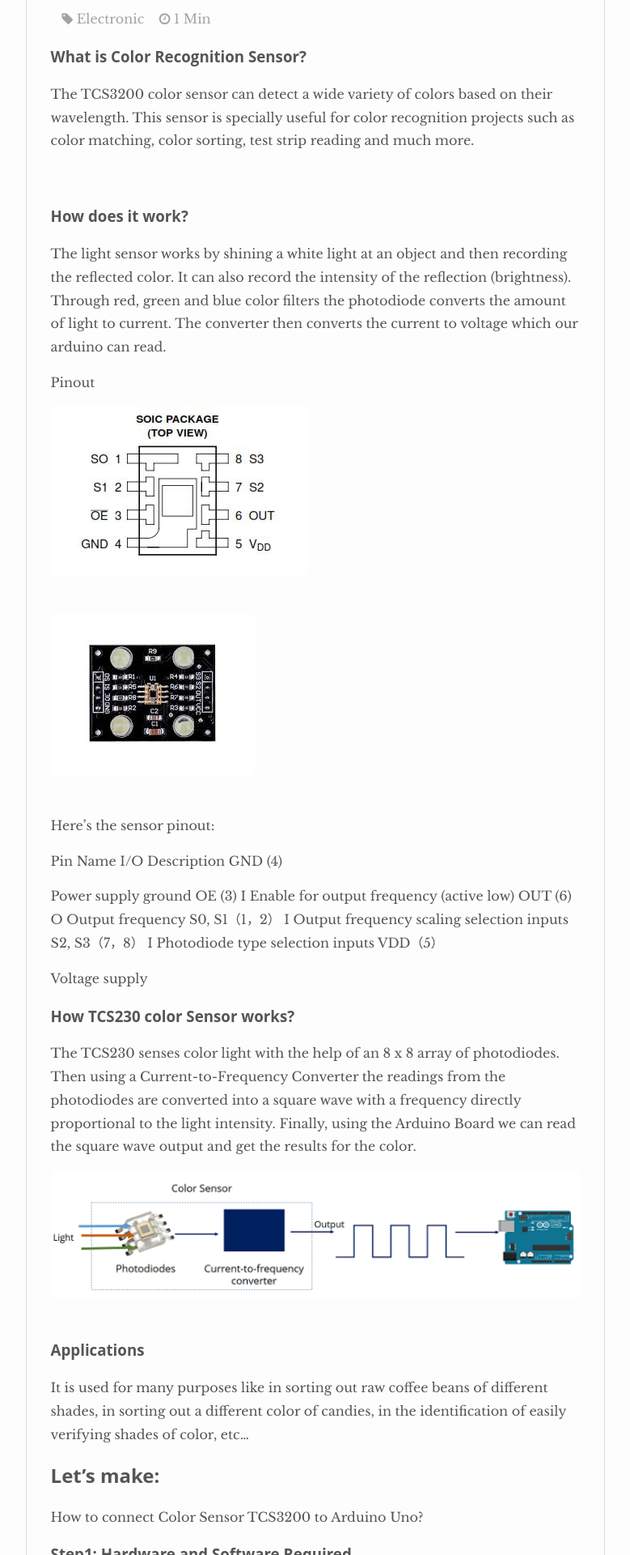
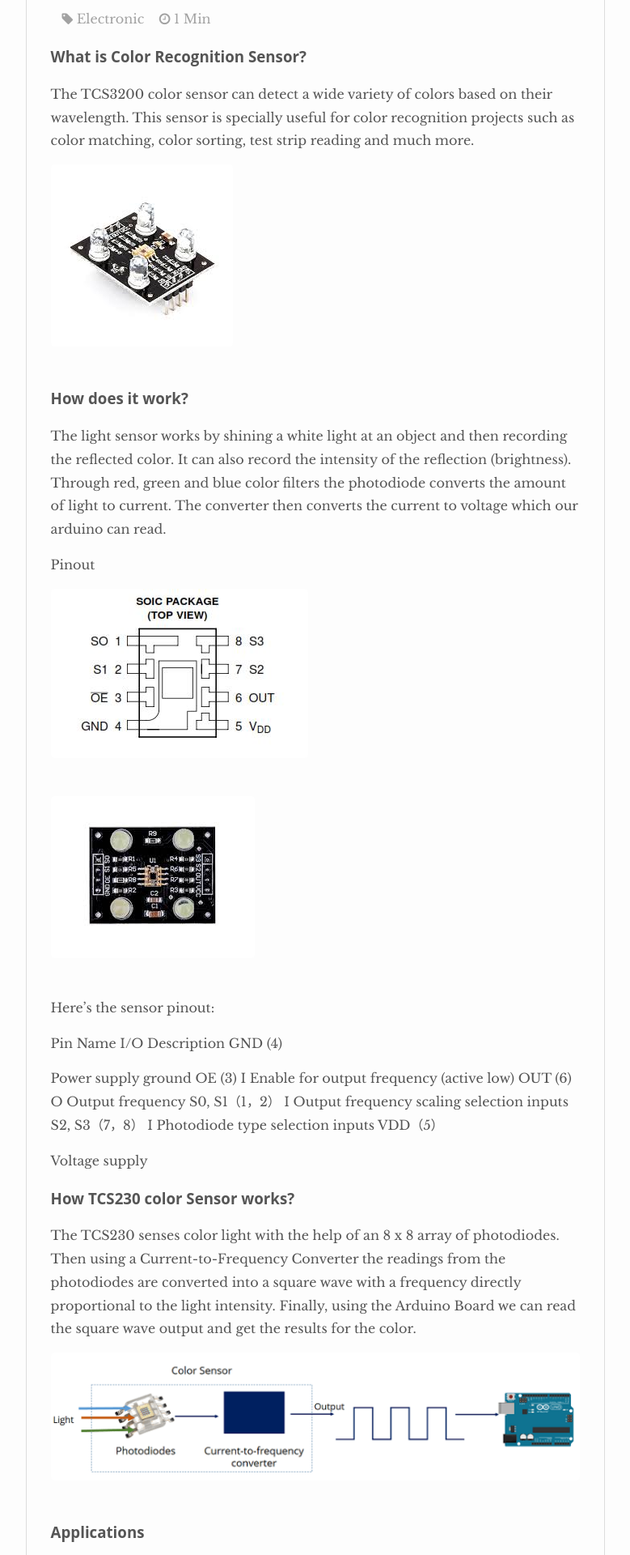
Before and after one commit to yugn27/atel, a Jekyll site: the page built from _posts/2018-01-16-Color-Recognition-Sensor.markdown, in a window 1280 px wide. Shown: the part 417-2337 px from the top of the page at 81% size, without its empty margins (250-1029 px from the left). Built offline with Jekyll 4.4.1, drawn with Linux system fonts in a browser that asks for light colours; nearby versions of some CDN libraries; comment, search, counter and statistics services are not loaded.

Commit message:
Update 2018-01-16-Color-Recognition-Sensor.markdown

```diff
--- a/_posts/2018-01-16-Color-Recognition-Sensor.markdown
+++ b/_posts/2018-01-16-Color-Recognition-Sensor.markdown
@@ -11,7 +11,7 @@ categories: Electronic
 ### What is Color Recognition Sensor?
 The TCS3200 color sensor can detect a wide variety of colors based on their wavelength. This sensor is specially useful for color recognition projects such as color matching, color sorting, test strip reading and much more.
 
-![]({{site.baseurl}}/images/Electronic/chap16/1.jpg)
+![]({{site.baseurl}}/images/Electronic/chp16/1.jpg)
 
 ### How does it work?
 The light sensor works by shining a white light at an object and then recording the reflected color. It can also record the intensity of the reflection (brightness). Through red, green and blue color filters the photodiode converts the amount of light to current. The converter then converts the current to voltage which our arduino can read.
```
